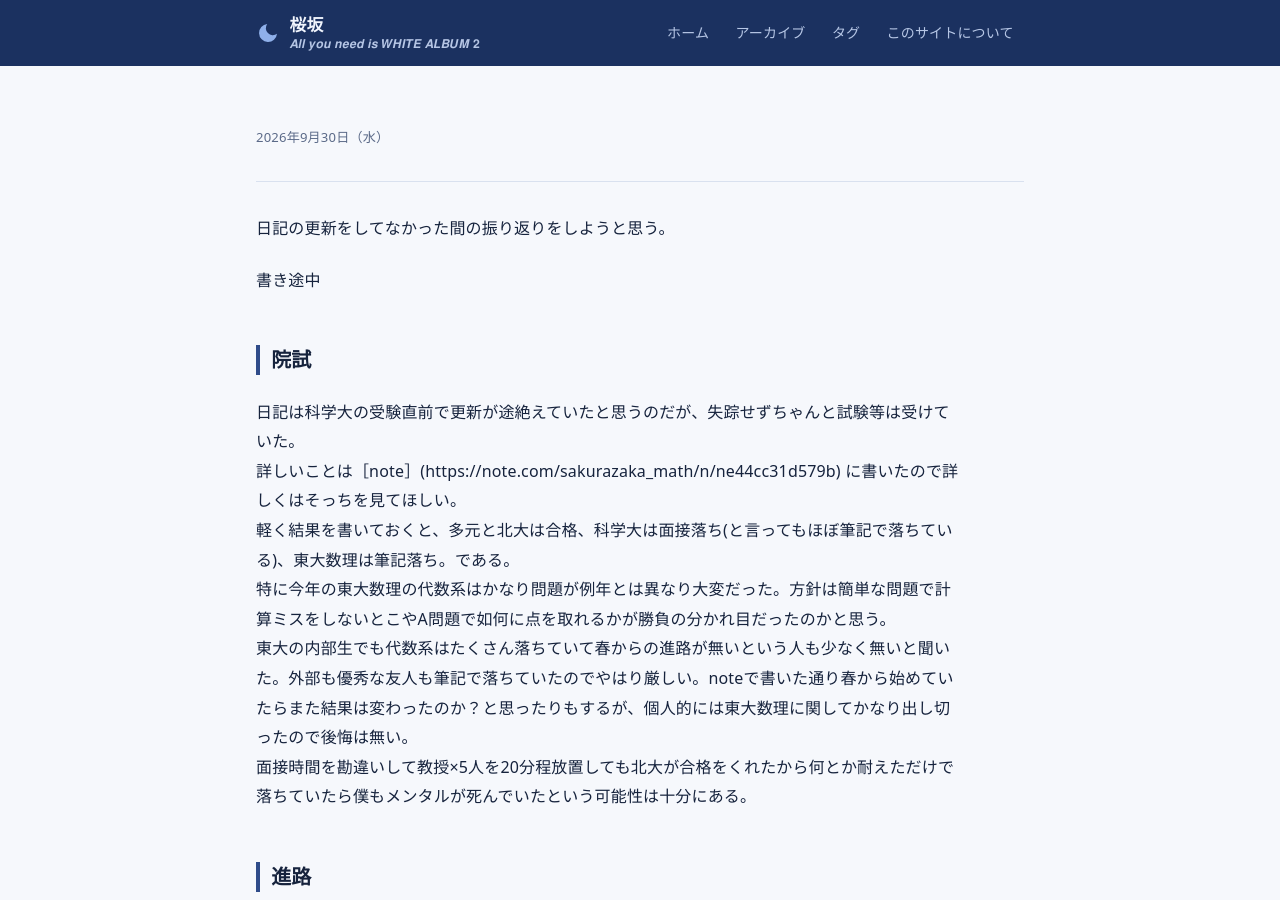
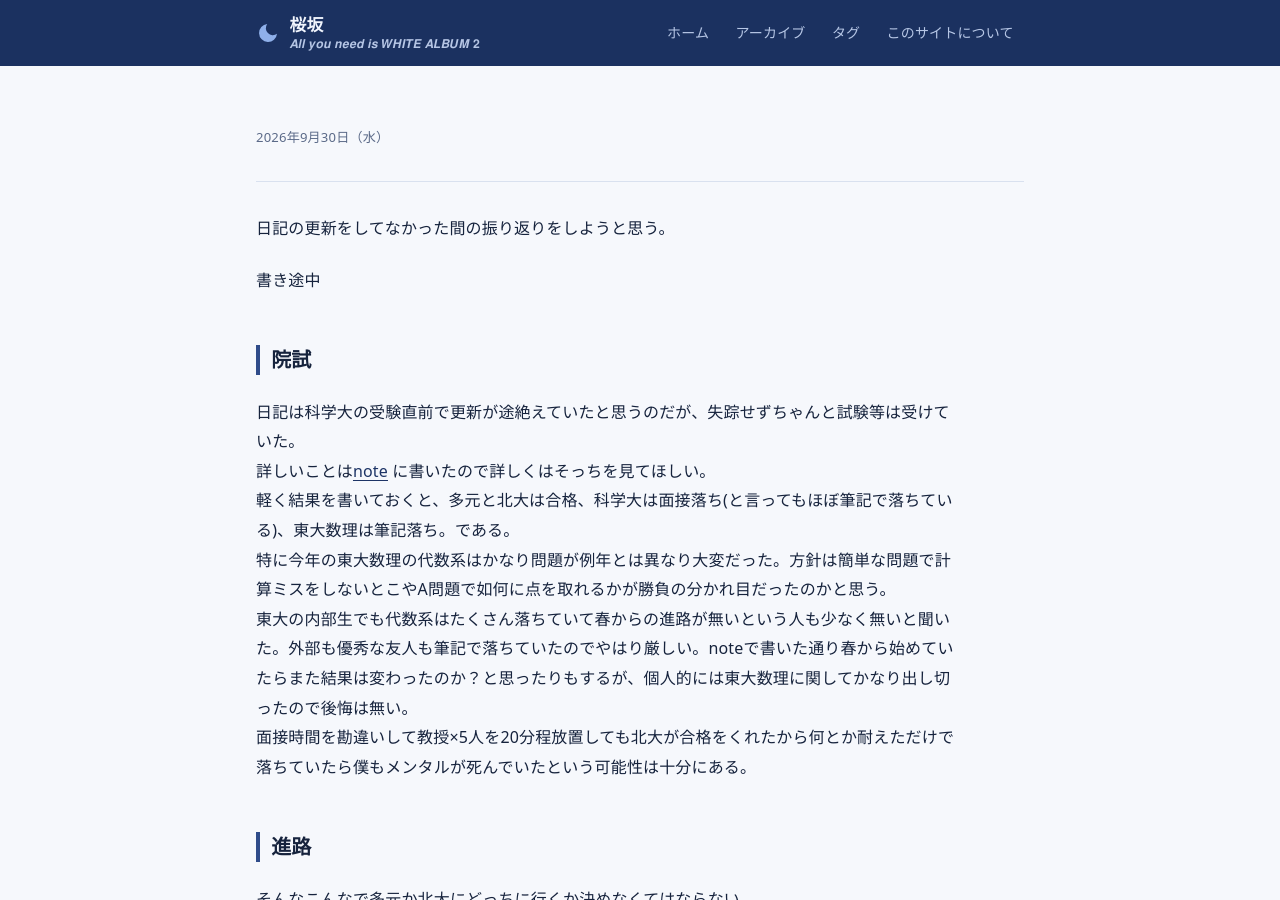
Before and after one commit to sakurazaka-math/sakurazaka-math.github.io, a Jekyll site: the page built from _posts/2026-09-30-day20.md, in a window 1280 px wide and 900 px high. Built offline with Jekyll 4.4.1, drawn with Linux system fonts in a browser that asks for light colours.

Commit message:
2026-09-30-day20.md を更新

```diff
--- a/_posts/2026-09-30-day20.md
+++ b/_posts/2026-09-30-day20.md
@@ -12,7 +12,7 @@ mood: 普通
 ## 院試
 
 日記は科学大の受験直前で更新が途絶えていたと思うのだが、失踪せずちゃんと試験等は受けていた。
-詳しいことは［note］(https://note.com/sakurazaka_math/n/ne44cc31d579b) に書いたので詳しくはそっちを見てほしい。
+詳しいことは[note](https://note.com/sakurazaka_math/n/ne44cc31d579b) に書いたので詳しくはそっちを見てほしい。
 軽く結果を書いておくと、多元と北大は合格、科学大は面接落ち(と言ってもほぼ筆記で落ちている)、東大数理は筆記落ち。である。
 特に今年の東大数理の代数系はかなり問題が例年とは異なり大変だった。方針は簡単な問題で計算ミスをしないとこやA問題で如何に点を取れるかが勝負の分かれ目だったのかと思う。
 東大の内部生でも代数系はたくさん落ちていて春からの進路が無いという人も少なく無いと聞いた。外部も優秀な友人も筆記で落ちていたのでやはり厳しい。noteで書いた通り春から始めていたらまた結果は変わったのか？と思ったりもするが、個人的には東大数理に関してかなり出し切ったので後悔は無い。
```
